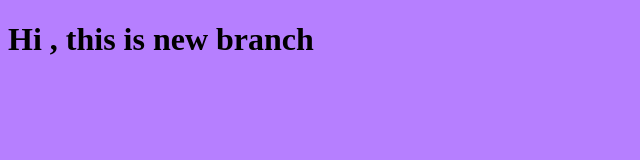
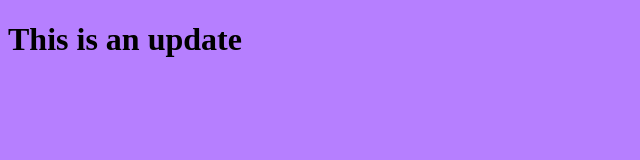
Before and after one commit to TariqSamha/firstproject, a plain HTML site: page index.html in a window 1280 px wide. Shown: the whole page, without its empty margins (0-640 px from the left). Drawn offline with Linux system fonts and the light colour scheme.

Commit message:
edit html file

```diff
--- a/index.html
+++ b/index.html
@@ -7,7 +7,7 @@
 	<link rel="stylesheet" href="style.css">
 </head>
 <body>
-	<h1>Hi , this is new branch</h1>
+	<h1>This is an update</h1>
 
 	<script src="app.js"></script>
 
```
